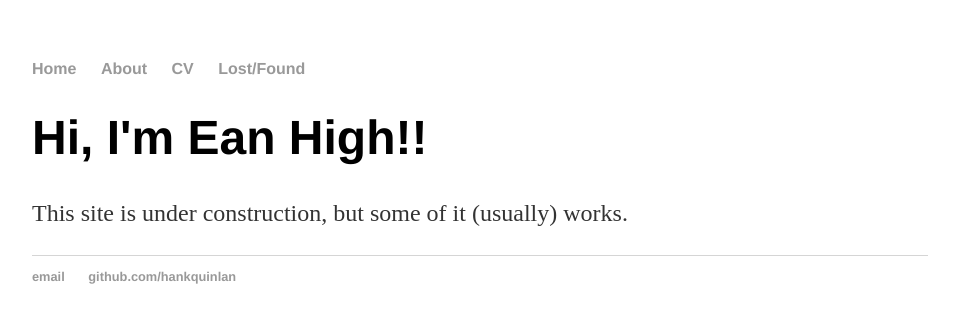
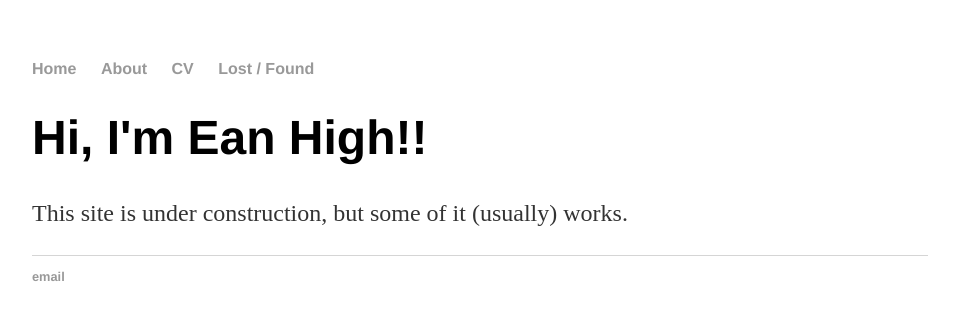
Before and after one commit to eanhello/eanhello.github.io, a Jekyll site: the page built from index.html, in a window 1280 px wide. Shown: the top 323 px of the page, without its empty margins (160-1119 px from the left). Built offline with Jekyll 4.4.1, drawn with Linux system fonts in a browser that asks for light colours.

Commit message:
Update default.html

```diff
--- a/_layouts/default.html
+++ b/_layouts/default.html
@@ -11,7 +11,7 @@
 	        		<li><a href="/">Home</a></li>
 		        	<li><a href="/about">About</a></li>
 	        		<li><a href="/cv">CV</a></li>
-	        		<li><a href="/lostfound">Lost/Found</a></li>
+	        		<li><a href="/lostfound">Lost / Found</a></li>
 	    		</ul>
 			</nav>
 			<div class="container">
@@ -22,7 +22,7 @@
 			<footer>
 	    		<ul>
 	        		<li><a href="mailto:eanhigh@gmail.com">email</a></li>
-	        		<li><a href="https://github.com/eanhello">github.com/hankquinlan</a></li>
+
 				</ul>
 			</footer>
 		</body>
```
